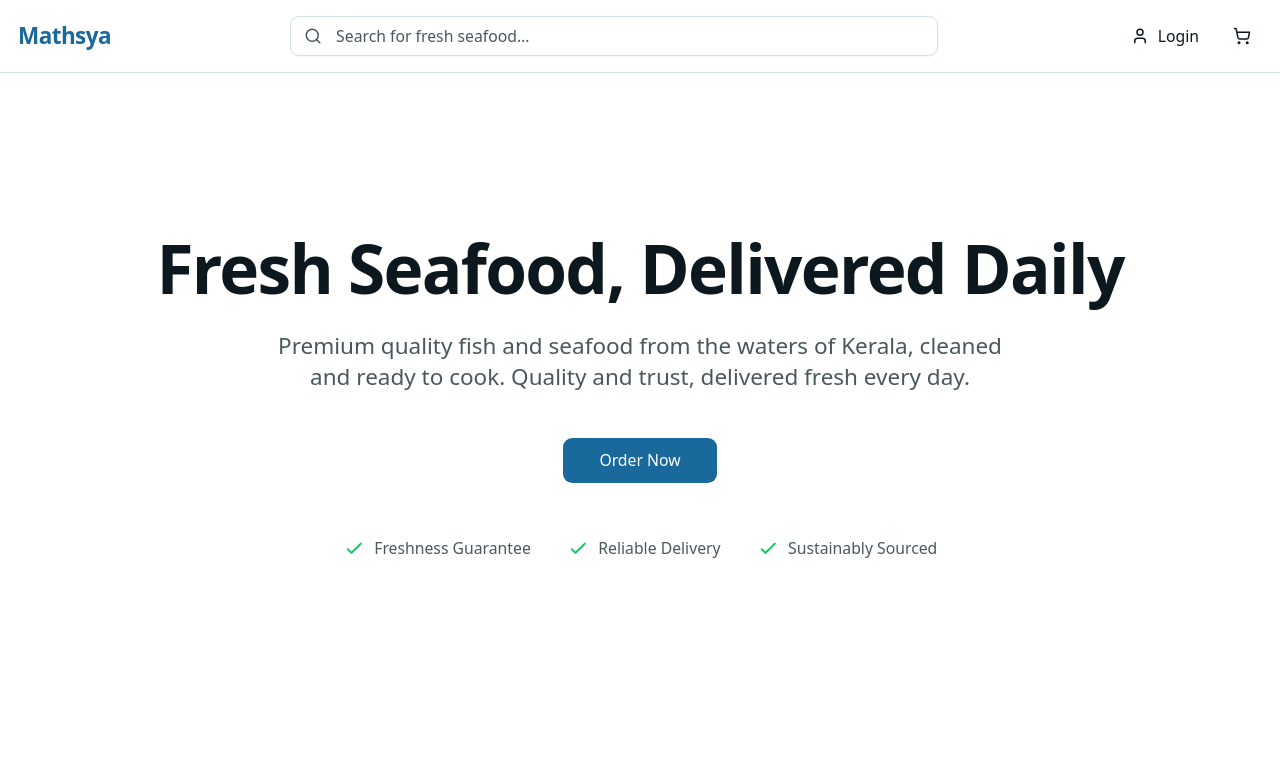
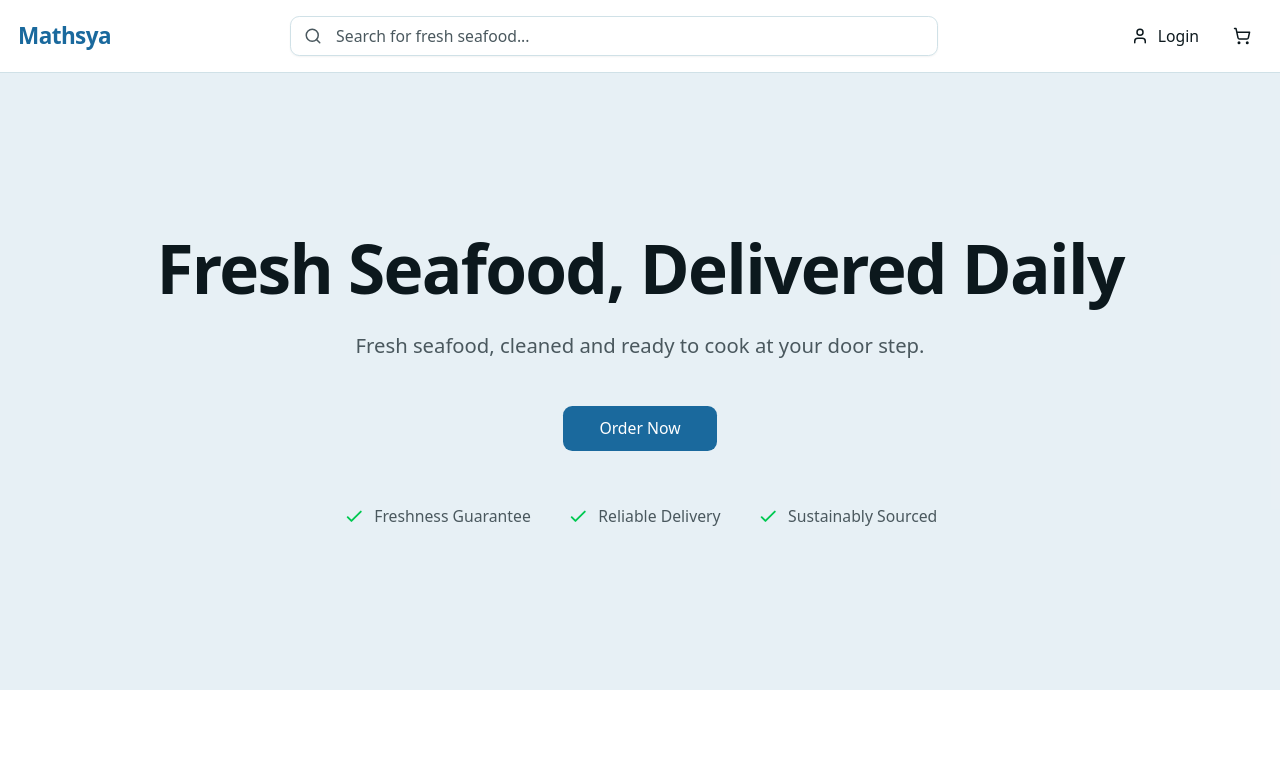
Before and after one commit to aljagit/mathsya-web, a Next.js app: page / in a window 1280 px wide. Shown: the top 767 px of the page. Built offline with nearby package versions, Linux system fonts and the light colour scheme; no server answers.

Commit message:
design improvements

```diff
--- a/components/sections/Hero.tsx
+++ b/components/sections/Hero.tsx
@@ -4,7 +4,7 @@ import Link from "next/link";
 
 export function Hero() {
   return (
-    <section className="relative overflow-hidden bg-background">
+    <section className="relative overflow-hidden bg-background bg-primary/10">
       <div className="container relative mx-auto px-4 py-20 md:py-28 lg:py-36">
         {/* Center-aligned content */}
         <div className="mx-auto flex max-w-4xl flex-col items-center text-center">
@@ -14,22 +14,21 @@ export function Hero() {
           </h1>
 
           {/* Subheading */}
-          <p className="mb-10 max-w-2xl text-lg text-muted-foreground md:text-xl">
-            Premium quality fish and seafood from the waters of Kerala, cleaned
-            and ready to cook. Quality and trust, delivered fresh every day.
+          <p className="mb-10 max-w-2xl text-sm text-muted-foreground md:text-lg">
+            Fresh seafood, cleaned and ready to cook at your door step.
           </p>
 
           {/* CTA Buttons */}
           <div className="flex flex-col gap-4 sm:flex-row">
             <Button size="lg" className="px-8" asChild>
-              <Link href="/products">
+              <Link href="#">
                 Order Now
               </Link>
             </Button>
           </div>
 
-          {/* Trust Indicator */}
-          <div className="mt-12 flex flex-wrap items-center justify-center gap-8">
+          {/* Trust Indicator - Hidden on mobile */}
+          <div className="mt-12 hidden flex-wrap items-center justify-center gap-8 md:flex">
             <div className="flex items-center gap-2">
               <svg
                 className="h-5 w-5 text-green-500"
```
